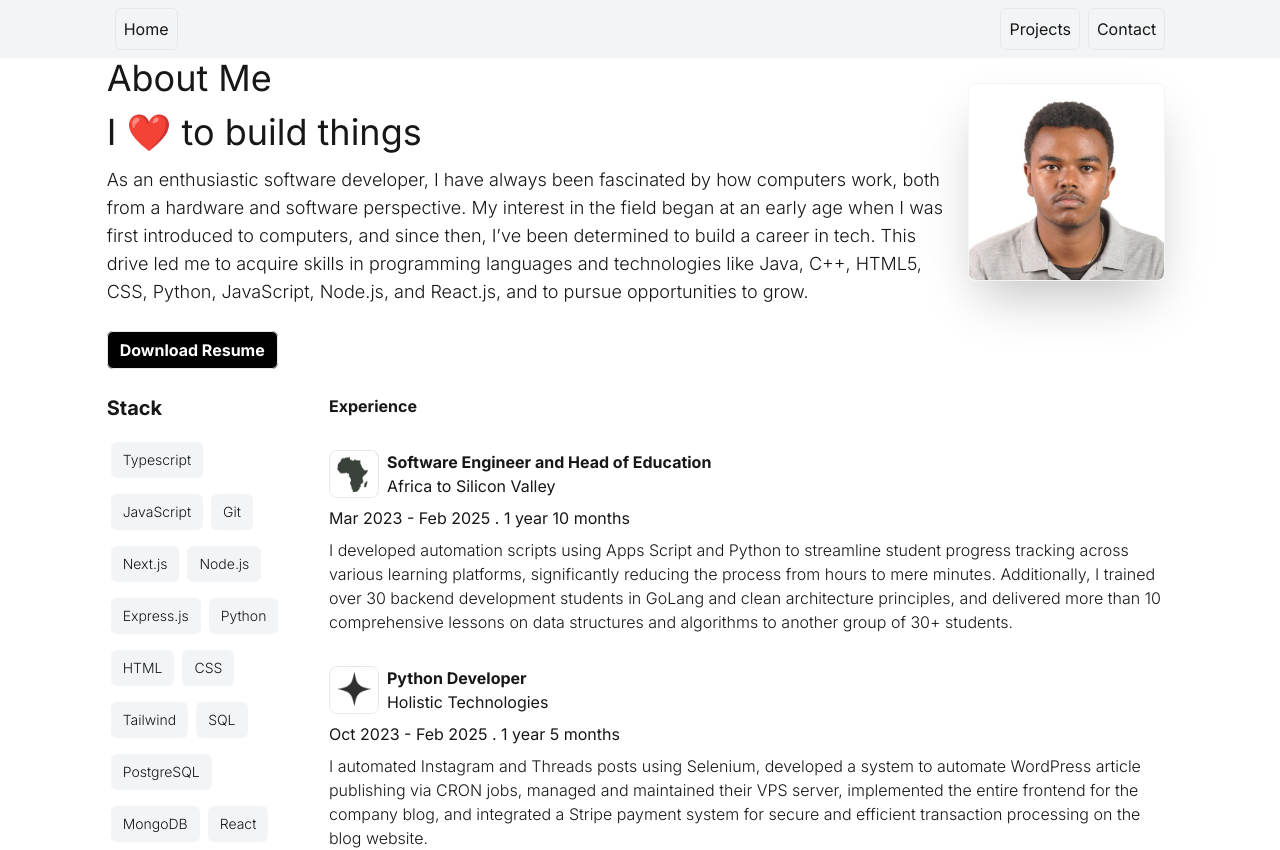
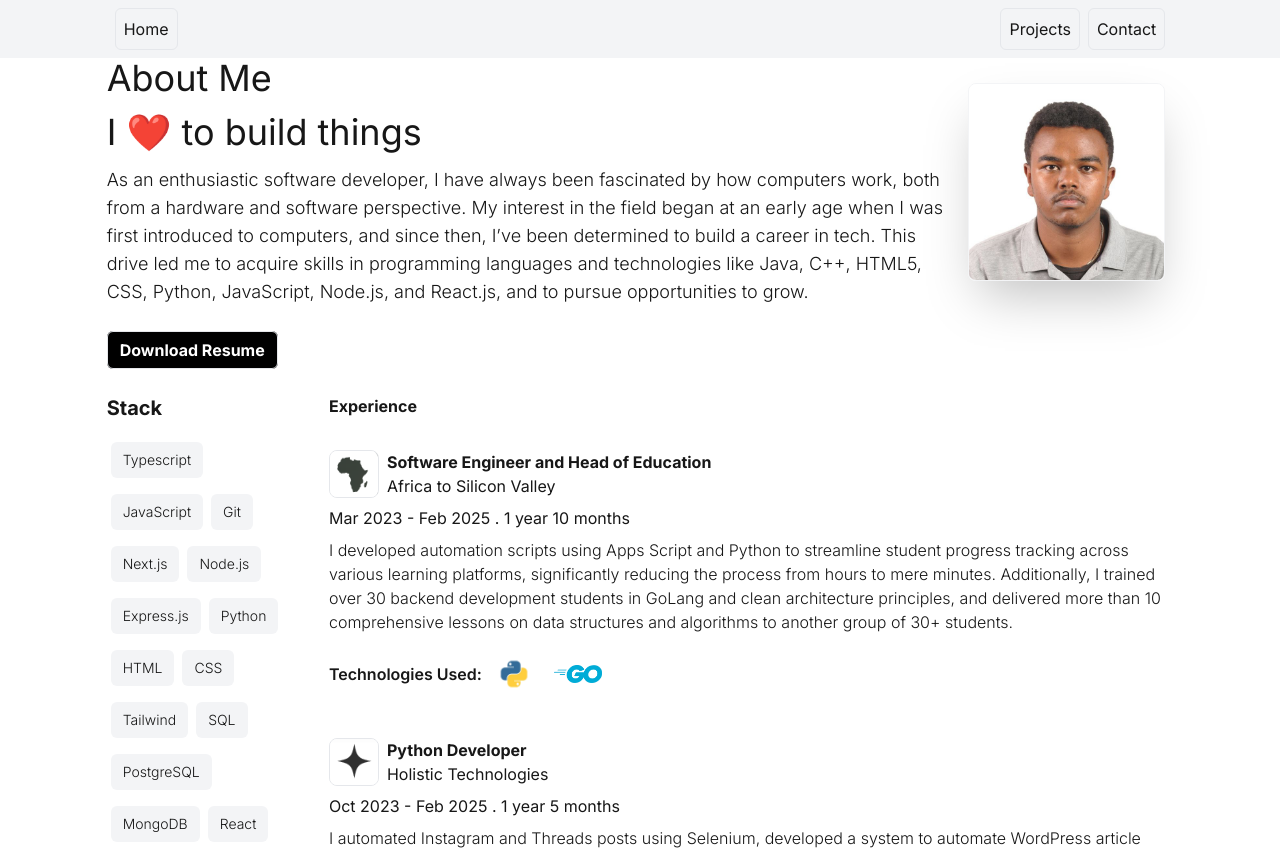
Before and after one commit to MilkiyasGebru/Portfolio-Website-, a Next.js app: page / in a window 1280 px wide. Shown: the top 850 px of the page. Built offline with nearby package versions, Linux system fonts and the light colour scheme.

Commit message:
Added Technologies used images for experience section

```diff
--- a/app/ui/experience.jsx
+++ b/app/ui/experience.jsx
@@ -1,5 +1,4 @@
 import Image from "next/image";
-
 export default function  ExperienceDetails(props) {
     const {experience} = props;
     console.log("This is the ",experience.logo);
@@ -8,7 +7,7 @@ export default function  ExperienceDetails(props) {
             <div className="flex gap-2">
                 <Image
                     className="border rounded-lg"
-                    src={ "/"+experience.logo}
+                    src={"/" + experience.logo}
                     alt="Experience"
                     width={50}
                     height={50}
@@ -24,6 +23,14 @@ export default function  ExperienceDetails(props) {
             </div>
             <p className="mt-2">{experience.date + "   .   " + experience.duration}</p>
             <p className="font-light mt-2">{experience.description}</p>
+            {experience.images.length > 0 && <div className="flex mt-2 items-center">
+                <p className="font-semibold">Technologies Used:</p>
+                <div className="flex p-2 gap-4 items-center">
+                    {experience.images.map((image, index) => (
+                        <Image src={image} alt="" width={50} height={50} key={index} className="w-12 h-12 object-contain" />
+                    ))}
+                </div>
+            </div>}
         </div>
     )
 }
```
